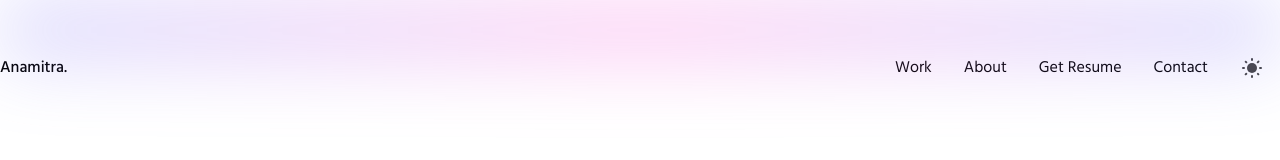
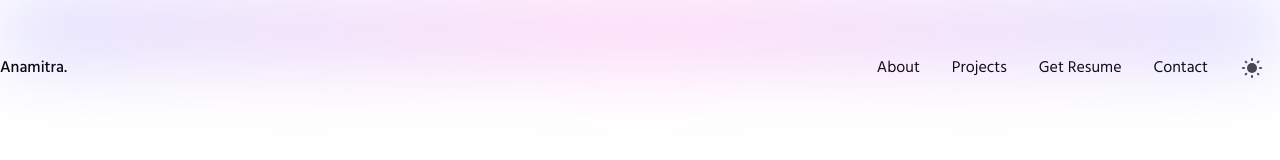
Before and after one commit to RicketyRusty/portfolio, a Next.js app: page / in a window 1280 px wide. Shown: the top 160 px of the page. Built offline with nearby package versions, Linux system fonts and the light colour scheme.

Commit message:
fix/header-order

```diff
--- a/src/components/Header.js
+++ b/src/components/Header.js
@@ -6,12 +6,12 @@ import Button from "./Button";
 // Local Data
 import data from "../data/portfolio.json";
 
-const Header = ({ handleWorkScroll, handleAboutScroll, isBlog }) => {
+const Header = ({ handleWorkScroll, handleAboutScroll}) => {
   const router = useRouter();
   const { theme, setTheme } = useTheme();
   const [mounted, setMounted] = useState(false);
 
-  const { name, showBlog, showResume } = data;
+  const { name } = data;
 
   useEffect(() => {
     setMounted(true);
@@ -69,8 +69,8 @@ const Header = ({ handleWorkScroll, handleAboutScroll, isBlog }) => {
             >
               {
                 <div className="grid grid-cols-1">
-                  <Button onClick={handleWorkScroll}>Work</Button>
                   <Button onClick={handleAboutScroll}>About</Button>
+                  <Button onClick={handleWorkScroll}>Projects</Button>
                     <Button
                       onClick={() => router.push("/resume")}
                       classes="first:ml-1"
@@ -101,8 +101,8 @@ const Header = ({ handleWorkScroll, handleAboutScroll, isBlog }) => {
         </h1>
         {
           <div className="flex">
-            <Button onClick={handleWorkScroll}>Work</Button>
             <Button onClick={handleAboutScroll}>About</Button>
+            <Button onClick={handleWorkScroll}>Projects</Button>
             <Button
                 onClick={() => router.push("/resume")}
                 classes="first:ml-1"
```
